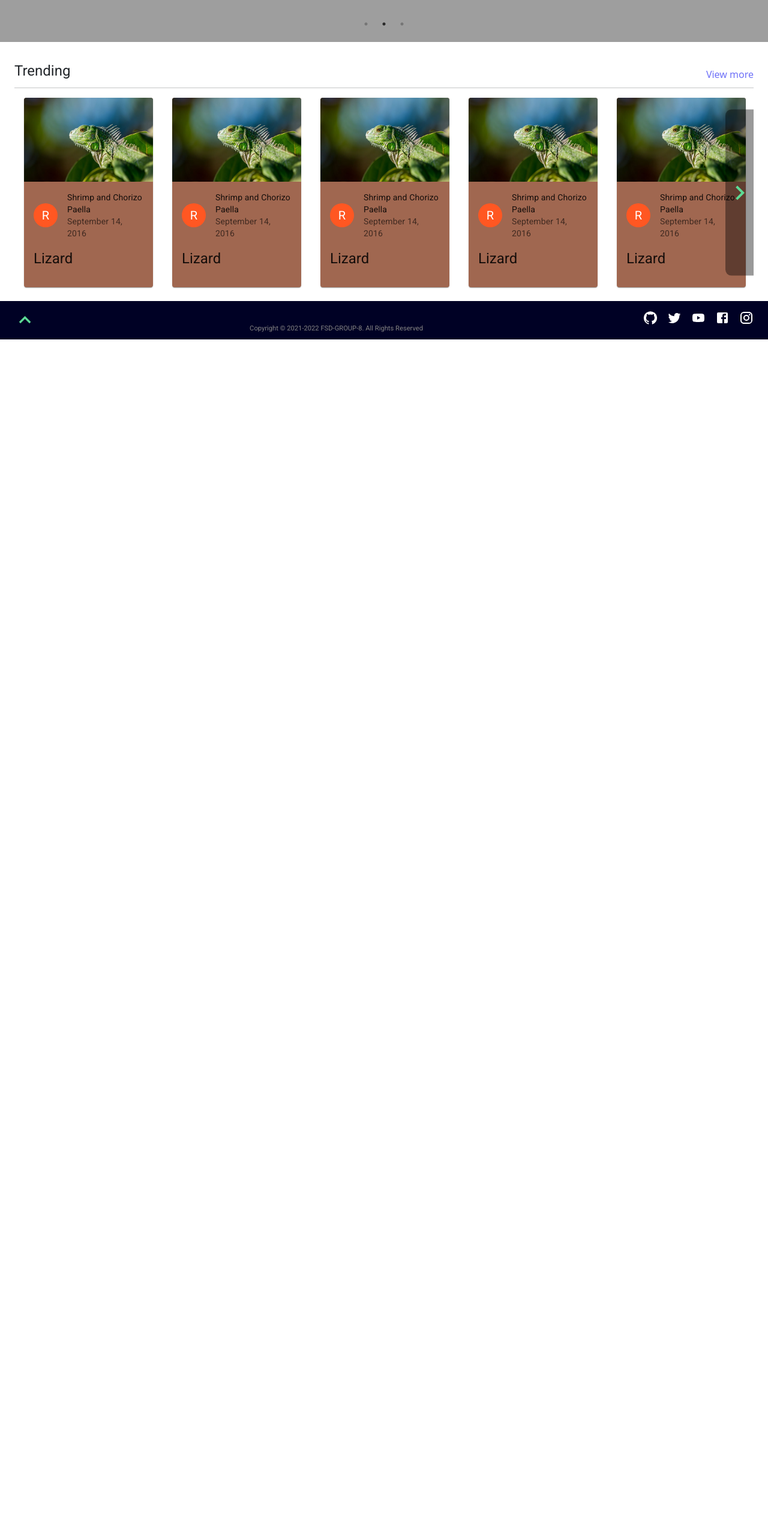
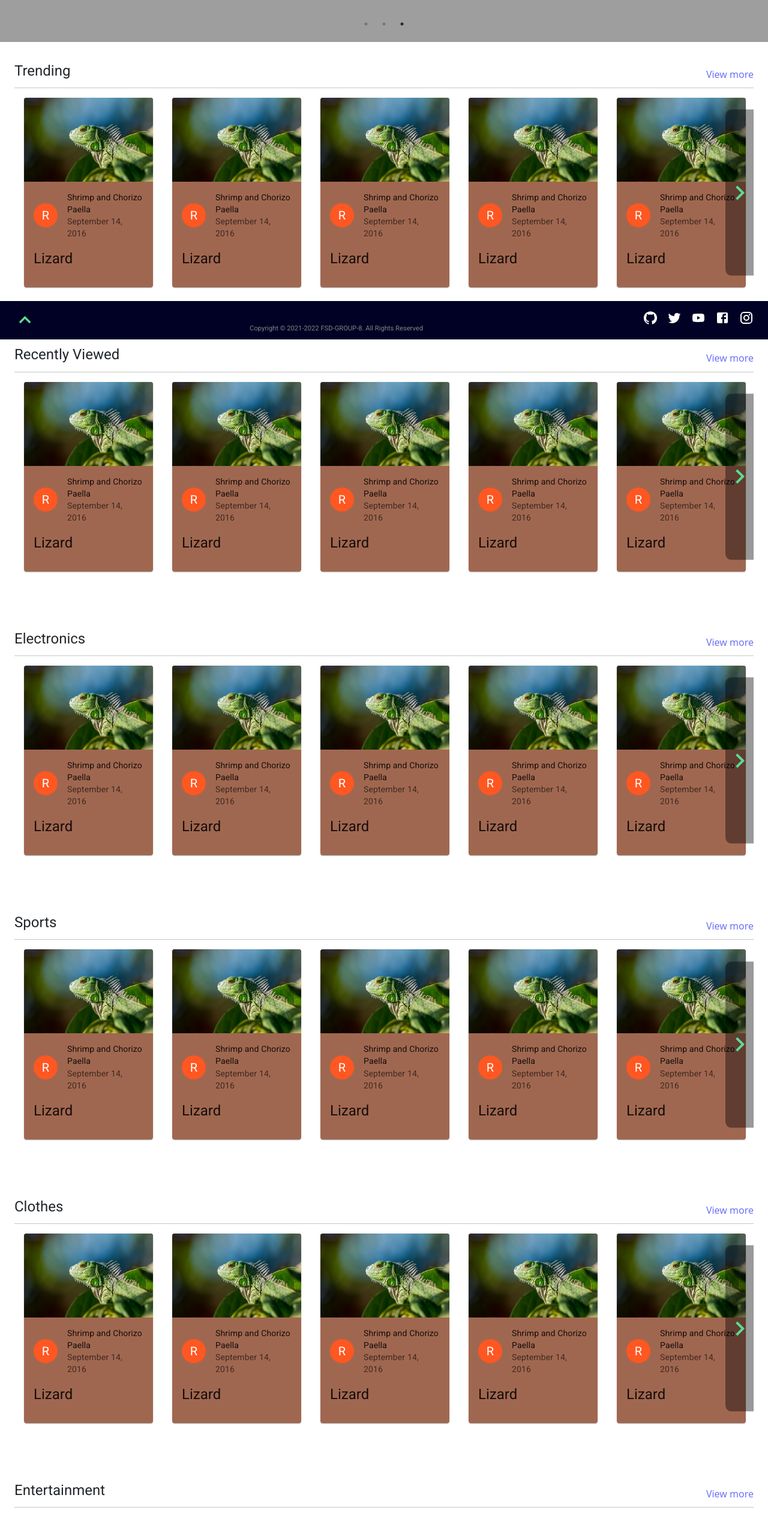
Before and after one commit to WAD-Team-Alpha/FSD_PROJECT, a React (Create React App) app in the folder fsd_project/: page / in a window 1280 px wide. Shown: the part 234-2762 px from the top of the page at 60% size. Before the commit the page ends 905 px from the top, so only its background shows below. Built offline with nearby package versions, Linux system fonts and the light colour scheme; grey boxes are pictures that could not be loaded.

Commit message:
Completed main page

```diff
--- a/fsd_project/src/components/home/home.jsx
+++ b/fsd_project/src/components/home/home.jsx
@@ -10,8 +10,57 @@ const Home = () => {
             <Slider></Slider>
             <Box sx={{ height: '2em' }} />
             <Container maxWidth="xl">
+
                 <Box sx={{display: 'flex'}}>
                     <Typography variant="h5" sx={{ fw: '900', paddingBottom: '.5em', flexGrow: '1' }}>Trending</Typography>
+                    <Link component="button" sx={{ color: "#6e71f8" }} underline="none">View more</Link>
+                </Box>
+                <Divider />
+                <Content />
+                <Box sx={{ height: '5em' }} />
+
+                <Box sx={{display: 'flex'}}>
+                    <Typography variant="h5" sx={{ fw: '900', paddingBottom: '.5em', flexGrow: '1' }}>Recently Viewed</Typography>
+                    <Link component="button" sx={{ color: "#6e71f8" }} underline="none">View more</Link>
+                </Box>
+                <Divider />
+                <Content />
+                <Box sx={{ height: '5em' }} />
+
+                <Box sx={{display: 'flex'}}>
+                    <Typography variant="h5" sx={{ fw: '900', paddingBottom: '.5em', flexGrow: '1' }}>Electronics</Typography>
+                    <Link component="button" sx={{ color: "#6e71f8" }} underline="none">View more</Link>
+                </Box>
+                <Divider />
+                <Content />
+                <Box sx={{ height: '5em' }} />
+
+                <Box sx={{display: 'flex'}}>
+                    <Typography variant="h5" sx={{ fw: '900', paddingBottom: '.5em', flexGrow: '1' }}>Sports</Typography>
+                    <Link component="button" sx={{ color: "#6e71f8" }} underline="none">View more</Link>
+                </Box>
+                <Divider />
+                <Content />
+                <Box sx={{ height: '5em' }} />
+
+                <Box sx={{display: 'flex'}}>
+                    <Typography variant="h5" sx={{ fw: '900', paddingBottom: '.5em', flexGrow: '1' }}>Clothes</Typography>
+                    <Link component="button" sx={{ color: "#6e71f8" }} underline="none">View more</Link>
+                </Box>
+                <Divider />
+                <Content />
+                <Box sx={{ height: '5em' }} />
+
+                <Box sx={{display: 'flex'}}>
+                    <Typography variant="h5" sx={{ fw: '900', paddingBottom: '.5em', flexGrow: '1' }}>Entertainment</Typography>
+                    <Link component="button" sx={{ color: "#6e71f8" }} underline="none">View more</Link>
+                </Box>
+                <Divider />
+                <Content />
+                <Box sx={{ height: '5em' }} />
+
+                <Box sx={{display: 'flex'}}>
+                    <Typography variant="h5" sx={{ fw: '900', paddingBottom: '.5em', flexGrow: '1' }}>Movies</Typography>
                     <Link component="button" sx={{ color: "#6e71f8" }} underline="none">View more</Link>
                 </Box>
                 <Divider />
```
